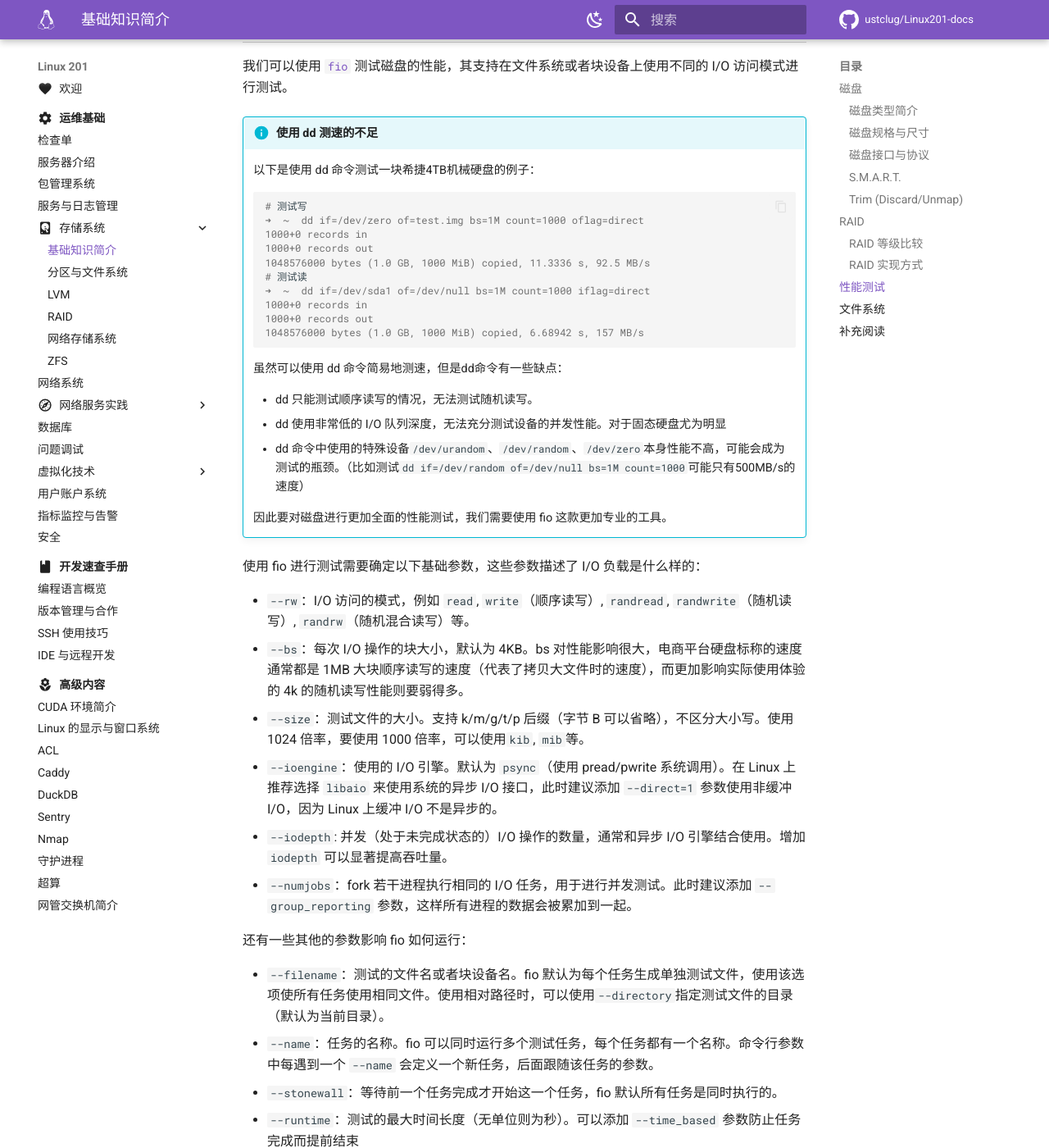
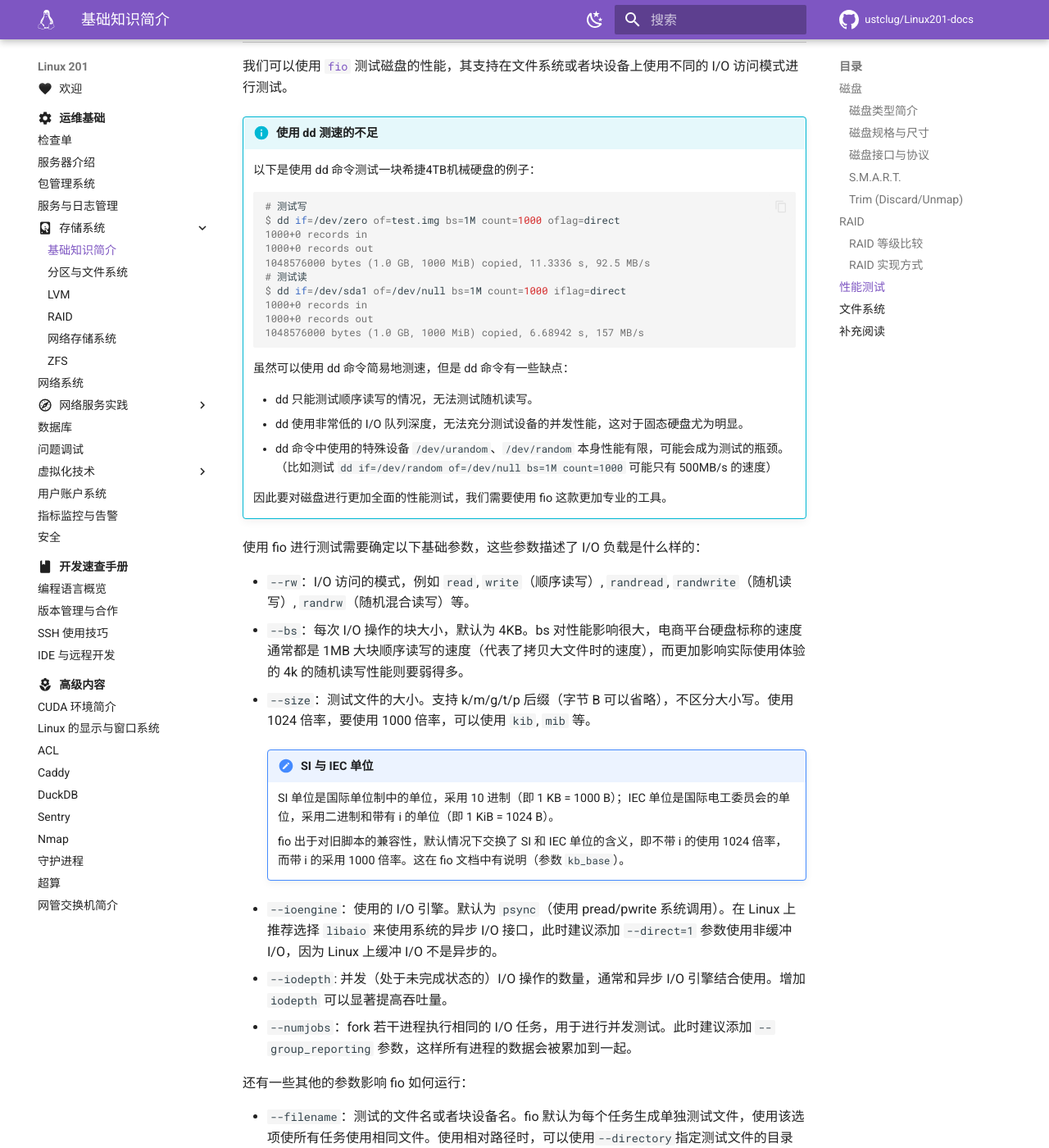
Before and after one commit to ustclug/Linux201-docs, an MkDocs documentation site: the page built from docs/ops/storage/intro.md, in a window 1280 px wide and 1400 px high, scrolled down 7108 px. Shown: the whole window at 82% size. Built offline with MkDocs 1.6.1 and Material for MkDocs 9.7.7, drawn with Linux system fonts in a browser that asks for light colours; comment, search, counter and statistics services are not loaded.

Commit message:
fio: Formatting and correct some info

````diff
--- a/docs/ops/storage/intro.md
+++ b/docs/ops/storage/intro.md
@@ -232,23 +232,25 @@ Linux：
 !!! info "使用 dd 测速的不足"
 
     以下是使用 dd 命令测试一块希捷4TB机械硬盘的例子：
+
     ```console
     # 测试写
-    ➜  ~  dd if=/dev/zero of=test.img bs=1M count=1000 oflag=direct
+    $ dd if=/dev/zero of=test.img bs=1M count=1000 oflag=direct
     1000+0 records in
     1000+0 records out
     1048576000 bytes (1.0 GB, 1000 MiB) copied, 11.3336 s, 92.5 MB/s
     # 测试读
-    ➜  ~  dd if=/dev/sda1 of=/dev/null bs=1M count=1000 iflag=direct
+    $ dd if=/dev/sda1 of=/dev/null bs=1M count=1000 iflag=direct
     1000+0 records in
     1000+0 records out
     1048576000 bytes (1.0 GB, 1000 MiB) copied, 6.68942 s, 157 MB/s
     ```
-    虽然可以使用 dd 命令简易地测速，但是dd命令有一些缺点：
+
+    虽然可以使用 dd 命令简易地测速，但是 dd 命令有一些缺点：
 
     - dd 只能测试顺序读写的情况，无法测试随机读写。
-    - dd 使用非常低的 I/O 队列深度，无法充分测试设备的并发性能。对于固态硬盘尤为明显
-    - dd 命令中使用的特殊设备`/dev/urandom`、`/dev/random`、`/dev/zero`本身性能不高，可能会成为测试的瓶颈。（比如测试`dd if=/dev/random of=/dev/null bs=1M count=1000`可能只有500MB/s的速度）
+    - dd 使用非常低的 I/O 队列深度，无法充分测试设备的并发性能，这对于固态硬盘尤为明显。
+    - dd 命令中使用的特殊设备 `/dev/urandom`、`/dev/random` 本身性能有限，可能会成为测试的瓶颈。（比如测试 `dd if=/dev/random of=/dev/null bs=1M count=1000` 可能只有 500MB/s 的速度）
 
     因此要对磁盘进行更加全面的性能测试，我们需要使用 fio 这款更加专业的工具。
 
@@ -256,7 +258,14 @@ Linux：
 
 - `--rw`：I/O 访问的模式，例如 `read`, `write`（顺序读写）, `randread`, `randwrite`（随机读写）, `randrw`（随机混合读写）等。
 - `--bs`：每次 I/O 操作的块大小，默认为 4KB。bs 对性能影响很大，电商平台硬盘标称的速度通常都是 1MB 大块顺序读写的速度（代表了拷贝大文件时的速度），而更加影响实际使用体验的 4k 的随机读写性能则要弱得多。
-- `--size`：测试文件的大小。支持 k/m/g/t/p 后缀（字节 B 可以省略），不区分大小写。使用 1024 倍率，要使用 1000 倍率，可以使用`kib`, `mib`等。
+- `--size`：测试文件的大小。支持 k/m/g/t/p 后缀（字节 B 可以省略），不区分大小写。使用 1024 倍率，要使用 1000 倍率，可以使用 `kib`, `mib` 等。
+
+    !!! note "SI 与 IEC 单位"
+
+        SI 单位是国际单位制中的单位，采用 10 进制（即 1 KB = 1000 B）；IEC 单位是国际电工委员会的单位，采用二进制和带有 i 的单位（即 1 KiB = 1024 B）。
+
+        fio 出于对旧脚本的兼容性，默认情况下交换了 SI 和 IEC 单位的含义，即不带 i 的使用 1024 倍率，而带 i 的采用 1000 倍率。这在 fio 文档中有说明（参数 `kb_base`）。
+
 - `--ioengine`：使用的 I/O 引擎。默认为 `psync`（使用 pread/pwrite 系统调用）。在 Linux 上推荐选择 `libaio` 来使用系统的异步 I/O 接口，此时建议添加 `--direct=1` 参数使用非缓冲 I/O，因为 Linux 上缓冲 I/O 不是异步的。
 - `--iodepth`: 并发（处于未完成状态的）I/O 操作的数量，通常和异步 I/O 引擎结合使用。增加 `iodepth` 可以显著提高吞吐量。
 - `--numjobs`：fork 若干进程执行相同的 I/O 任务，用于进行并发测试。此时建议添加 `--group_reporting` 参数，这样所有进程的数据会被累加到一起。
@@ -328,7 +337,7 @@ Linux：
 
 ??? example "向 `./test` 随机读写，模拟 I/O 压力"
 
-    ```console
+    ```shell
     sudo fio --filename=./test \
       --filesize=2G --direct=1 --rw=randrw \
       --bs=4k --ioengine=libaio --iodepth=256 \
@@ -340,7 +349,7 @@ Linux：
 
     本部分来自 [Raspberry Pi 4 B Review and Benchmark - What’s improved over Pi 3 B+](https://ibug.io/blog/2019/09/raspberry-pi-4-review-benchmark/#3-fio-microsd-card-speed-test)。
 
-    ```console
+    ```shell
     sudo fio --loops=5 --size=500m --filename=fiotest.tmp --stonewall --ioengine=libaio --direct=1 \
         --name=SeqRead --bs=1m --rw=read \
         --name=SeqWrite --bs=1m --rw=write \
@@ -426,7 +435,7 @@ fio 输出内容比较丰富，除了带宽 BW 外，还可以关注 IOPS、提
 - 需要支持存储大量文件，数量甚至可能超过 ext4 的限制
 - 需要支持快照、透明压缩、数据校验等高级功能
 
-在[「分区与文件系统」部分](./filesystem.md)会对文件系统的选择进行介绍。
+在[「分区与文件系统」部分](filesystem.md)会对文件系统的选择进行介绍。
 
 ## 补充阅读 {#supplement}
 
````
